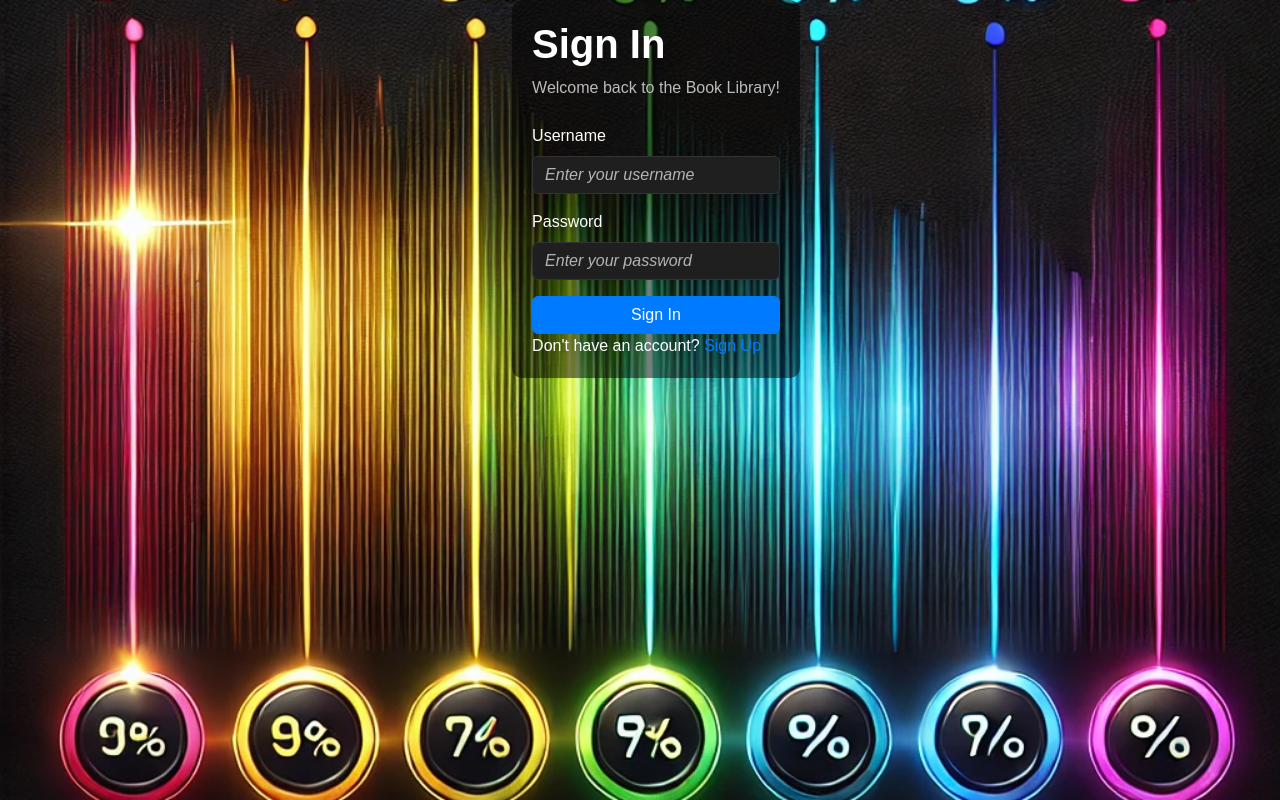
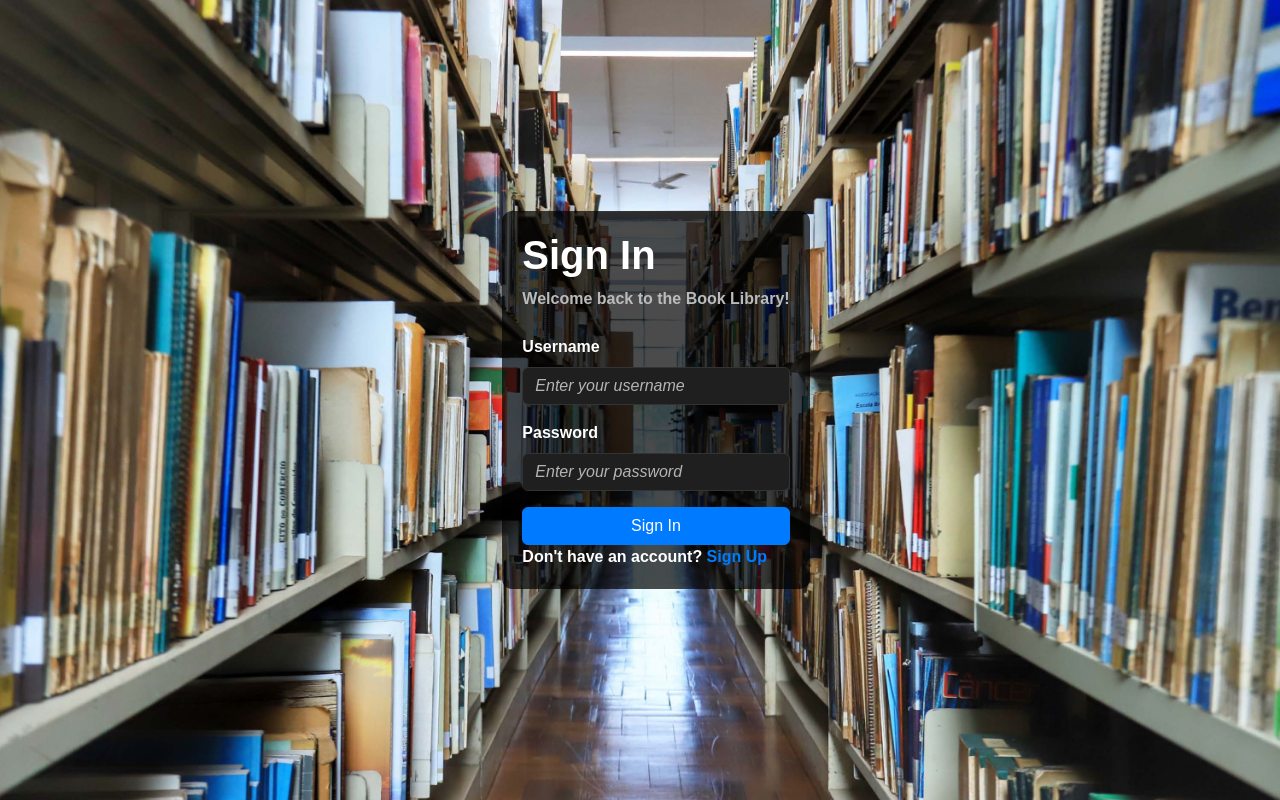
Before and after one commit to SyTW2425/Proyecto-E14, a React (Create React App) app in the folder client/: page /signin in a window 1280 px wide. Built offline with nearby package versions, Linux system fonts and the light colour scheme.

Commit message:
mejor foto mejor dee too

```diff
--- a/client/src/features/signUpIn/SignInForm.tsx
+++ b/client/src/features/signUpIn/SignInForm.tsx
@@ -1,5 +1,5 @@
 import React, { useState } from 'react';
-import styles from './SignUpForm.module.css';
+import styles from './SignUpInForm.module.css';
 import { useDispatch } from 'react-redux';
 import { signIn } from './signInSlice';
 
--- a/client/src/features/signUpIn/SignUpForm.tsx
+++ b/client/src/features/signUpIn/SignUpForm.tsx
@@ -1,5 +1,5 @@
 import React, { useState } from 'react';
-import styles from './SignUpForm.module.css';
+import styles from './SignUpInForm.module.css';
 import { useDispatch } from 'react-redux';
 import { signUp } from './signUpSlice';
 import progressImage from '../../img/a.png';
--- a/client/src/features/signUpIn/SignUpForm.module.css
+++ b/client/src/features/signUpIn/SignUpInForm.module.css
@@ -18,12 +18,14 @@
   }
   /* dinamic margin */
   .formSection {
+    margin-top: auto;
     margin-bottom: auto;
     max-width: 400px;
     margin-left: 2rem;
-    background-color: rgba(0, 0, 0, 0.5); /* Optional: add a dark overlay for readability */
+    background-color: rgba(0, 0, 0, 0.7); /* Optional: add a dark overlay for readability */
     padding: 20px;
     border-radius: 10px;
+    font-weight: bold;
   }
 
   .formSection h1 {
@@ -34,6 +36,7 @@
   .formSection p {
     margin-bottom: 1.5rem;
     color: #bbb;
+    font-weight: bold;
   }
 
   .formControl {
@@ -68,6 +71,7 @@
   .loginLink a {
     color: #007bff;
     text-decoration: none;
+    font-weight: bold;
   }
 
   .loginLink a:hover {
```
Also changed, not shown: client/src/img/a.png.
